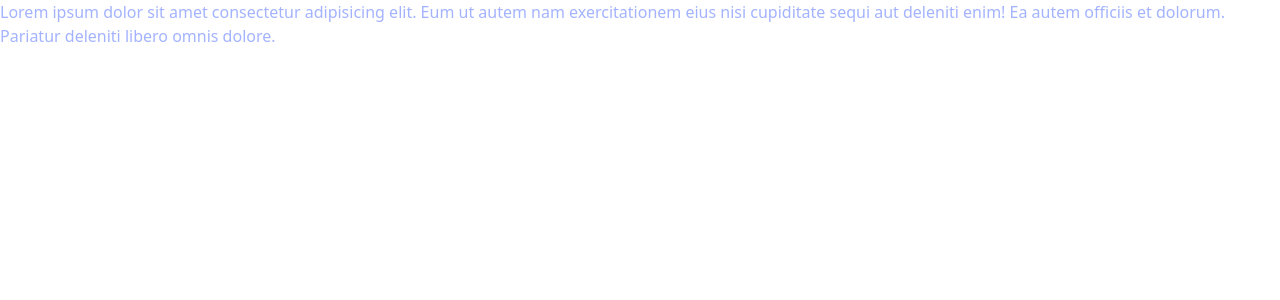
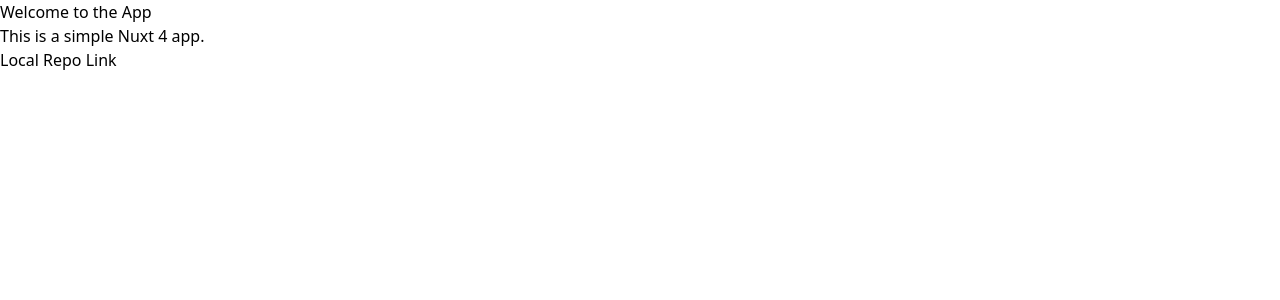
Before and after one commit to suleiman-hamza/nuxt-ai-sdk, a Nuxt app: page / in a window 1280 px wide. Shown: the top 300 px of the page. Built offline with nearby package versions, Linux system fonts and the light colour scheme.

Commit message:
feat/ci: hotfix ci workflow file

```diff
--- a/app/pages/index.vue
+++ b/app/pages/index.vue
@@ -13,49 +13,11 @@
 </script>
 
 <template>
-  <!-- <div class="flex flex-col w-full max-w-md py-24 mx-auto stretch">
-    <div v-for="m in messages" :key="m.id" class="whitespace-pre-wrap">
-      {{ m.role === 'user' ? 'User: ' : 'AI: ' }}
-      {{ m.content }}
-    </div>
-
-    <div
-      v-if="status === 'submitted' || status === 'streaming'"
-      class="mt-4 text-gray-500"
-    >
-      <div v-if="status === 'submitted'">Loading...</div>
-      <button
-        type="button"
-        class="px-4 py-2 mt-4 text-blue-500 border border-blue-500 rounded-md"
-        @click="stop"
-      >
-        Stop
-      </button>
-    </div>
-
-    <div v-if="error" class="mt-4">
-      <div class="text-red-500">An error occurred.</div>
-      <button
-        type="button"
-        class="px-4 py-2 mt-4 text-blue-500 border border-blue-500 rounded-md"
-        @click="() => reload()"
-      >
-        Retro
-      </button>
-    </div>
-
-    <form @submit="handleSubmit">
-      <input
-        class="fixed bottom-0 w-full max-w-md p-2 mb-8 border border-gray-300 rounded shadow-xl"
-        v-model="input"
-        placeholder="Say something......"
-        :disabled="disabled"
-      />
-    </form>
-  </div> -->
-  <p class="text-indigo-300">
-    Lorem ipsum dolor sit amet consectetur adipisicing elit. Eum ut autem nam exercitationem eius
-    nisi cupiditate sequi aut deleniti enim! Ea autem officiis et dolorum. Pariatur deleniti libero
-    omnis dolore.
-  </p>
+  <main>
+    <h1>Welcome to the App</h1>
+    <p>This is a simple Nuxt 4 app.</p>
+    <span>
+      <a href="#">Local Repo Link</a>
+    </span>
+  </main>
 </template>
```
